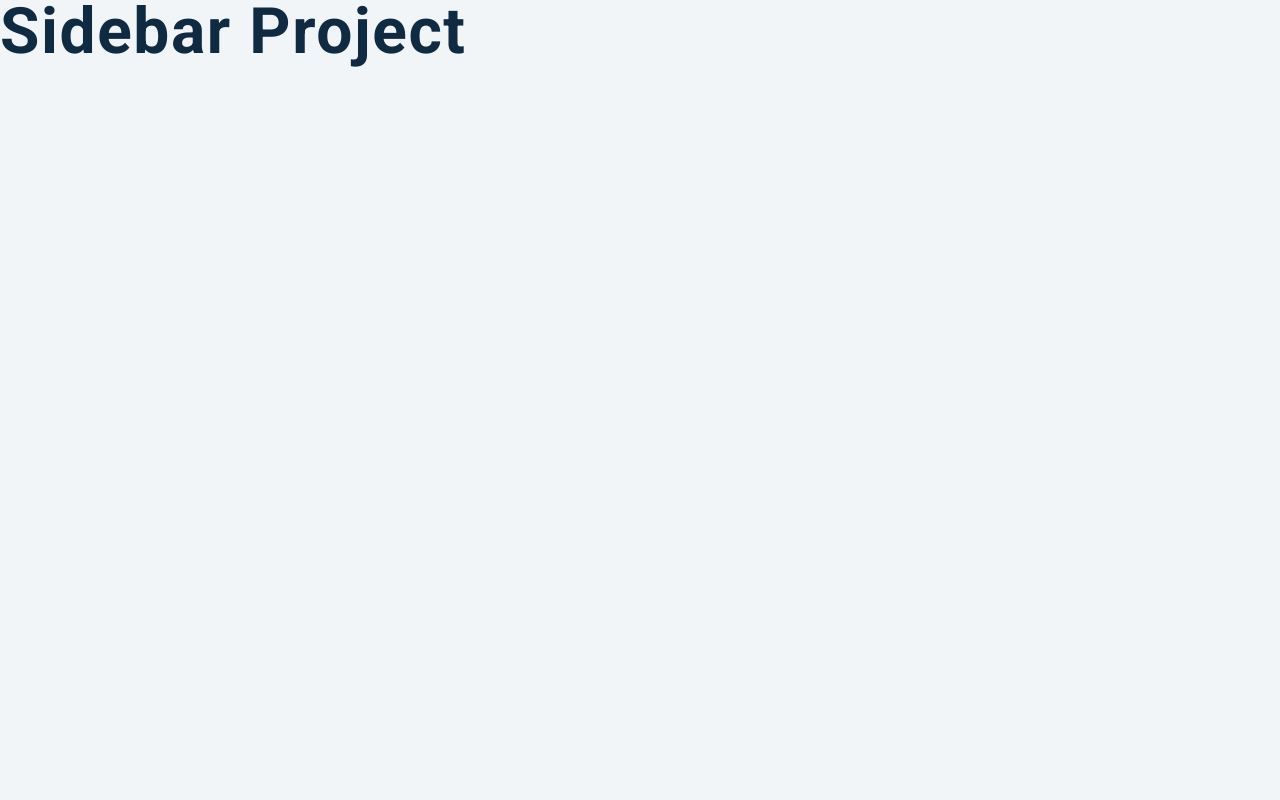
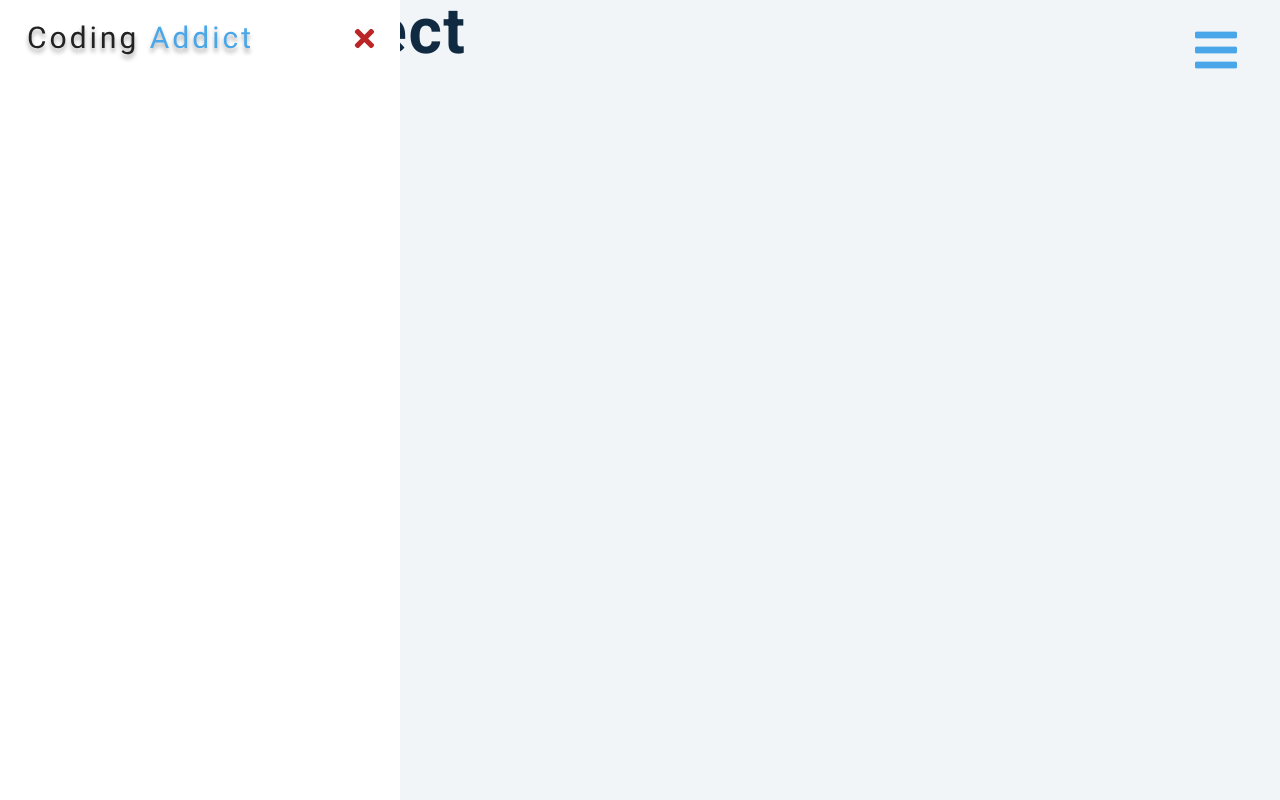
Before and after one commit to Andresfrla/sidebar, a plain HTML site: page index.html in a window 1280 px wide. Drawn offline with Linux system fonts and the light colour scheme.

Commit message:
Add the first setup of the side bar

```diff
--- a/index.html
+++ b/index.html
@@ -14,6 +14,17 @@
     <link rel="stylesheet" href="styles.css" />
   </head>
   <body>
+    <button class="sidebar-toggle">
+      <i class="fas fa-bars"></i>
+    </button>
+    <aside class="sidebar">
+      <div class="sidebar-header">
+        <img src="./logo.svg" alt="logo">
+        <button class="close-btn">
+          <i class="fas fa-times"></i>
+        </button>
+      </div>
+    </aside>
     <h1>sidebar project</h1>
     <!-- javascript -->
     <script src="app.js"></script>
```
